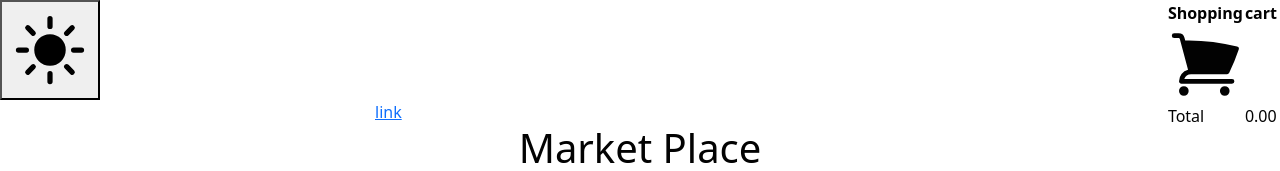
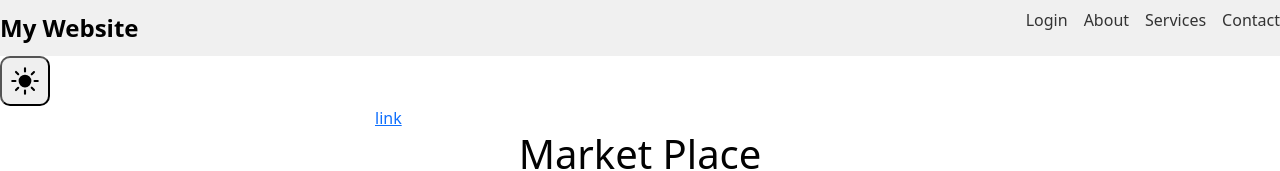
Before and after one commit to Richwalk228/registration, a React (Vite) app in the folder my-react-app/: page /market in a window 1280 px wide. Shown: the top 171 px of the page. Built offline with nearby package versions, Linux system fonts and the light colour scheme.

Commit message:
nav start

```diff
--- a/my-react-app/src/App.css
+++ b/my-react-app/src/App.css
@@ -432,6 +432,35 @@ h1 {
   color: #0011ff;
 }
 
+
+.navbar {
+  background-color: #f0f0f0;
+  padding: 1rem 0;
+  display: flex;
+  justify-content: space-between;
+  align-items: center;
+}
+
+.navbar-logo a {
+    font-size: 1.5rem;
+    text-decoration: none;
+    color: black;
+    font-weight: bold;
+}
+
+.navbar-links {
+  list-style: none;
+  display: flex;
+  gap: 1rem;
+}
+
+.navbar-links li a {
+  text-decoration: none;
+  color: #333;
+}
+
+
+
 .App{
   background-color: #ffffff;
   color: #020202;
@@ -500,7 +529,7 @@ h1 {
 
 .cart {
   position:absolute ;
-  top: 0 ;
+  top: 500px;
   right: 0 ;
 
 }
@@ -538,6 +567,9 @@ left: 600px;
 }
 
 .ld-btn{
-height: 100px;
-width: 100px;
+position: relative;
+height: 50px;
+width: 50px;
+border-radius: 10px;
+top: 0px;
 }
--- a/my-react-app/src/pages/Market.jsx
+++ b/my-react-app/src/pages/Market.jsx
@@ -2,6 +2,7 @@ import { ShoppingCartIcon, SunIcon, MoonIcon } from "@heroicons/react/24/solid";
 import "bootstrap/dist/css/bootstrap.min.css";
 import { useState } from "react";
 import useTheme from "../hooks/useTheme";
+import { Link } from 'react-router-dom';
 
 function Market() {
   const [name, setName] = useState("");
@@ -52,6 +53,29 @@ function Market() {
   }
   return (
     <>
+
+<nav className="navbar">
+      <div className="navbar-logo">
+        <Link to="/">My Website</Link>
+      </div>
+      <ul className="navbar-links">
+        <li>
+          <Link to="/">Login</Link>
+        </li>
+        <li>
+          <Link to="/about">About</Link>
+        </li>
+        <li>
+          <Link to="/services">Services</Link>
+        </li>
+        <li>
+          <Link to="/contact">Contact</Link>
+        </li>
+      </ul>
+    </nav>
+
+
+
       <button className="ld-btn" onClick={toggleTheme}>
         {isLightTheme ? <SunIcon /> : <MoonIcon />}
       </button>
```
